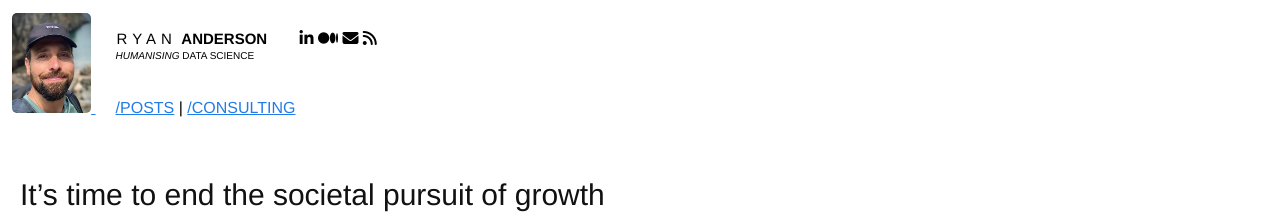
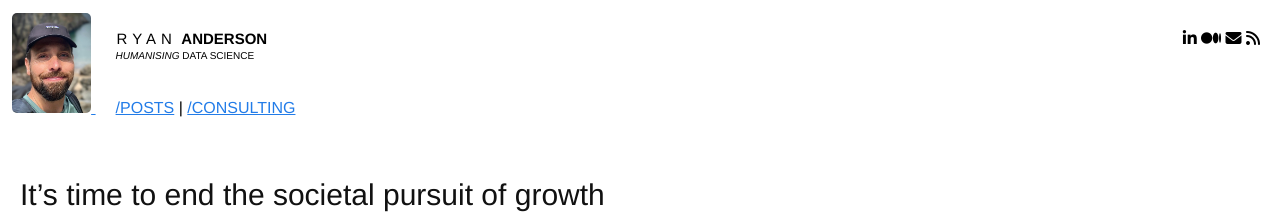
Before and after one commit to ryan-anderson-ds/ryan-anderson-ds.github.io, a Jekyll site: the page built from index.html, in a window 1280 px wide. Shown: the top 220 px of the page. Built offline with Jekyll 4.4.1, drawn with Linux system fonts in a browser that asks for light colours.

Commit message:
Update base.scss

```diff
--- a/css/base.scss
+++ b/css/base.scss
@@ -62,7 +62,7 @@ a {
   .meta {
     display:inline-block;
     position: absolute;
-    margin-right: 20px;
+    right: 20px;
     margin-top: 20px;
     a {
       margin-left: 0px;
```
